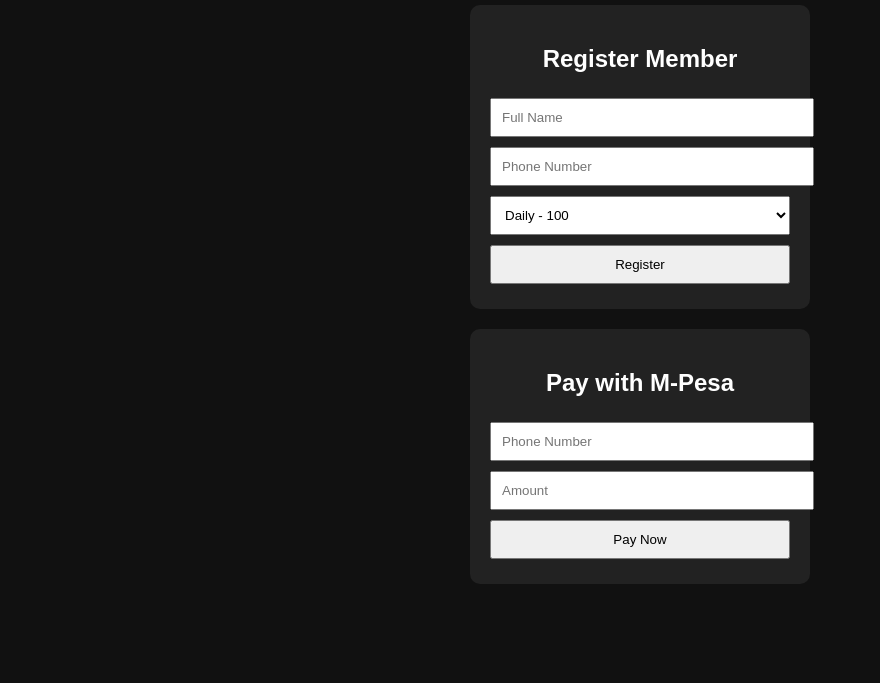
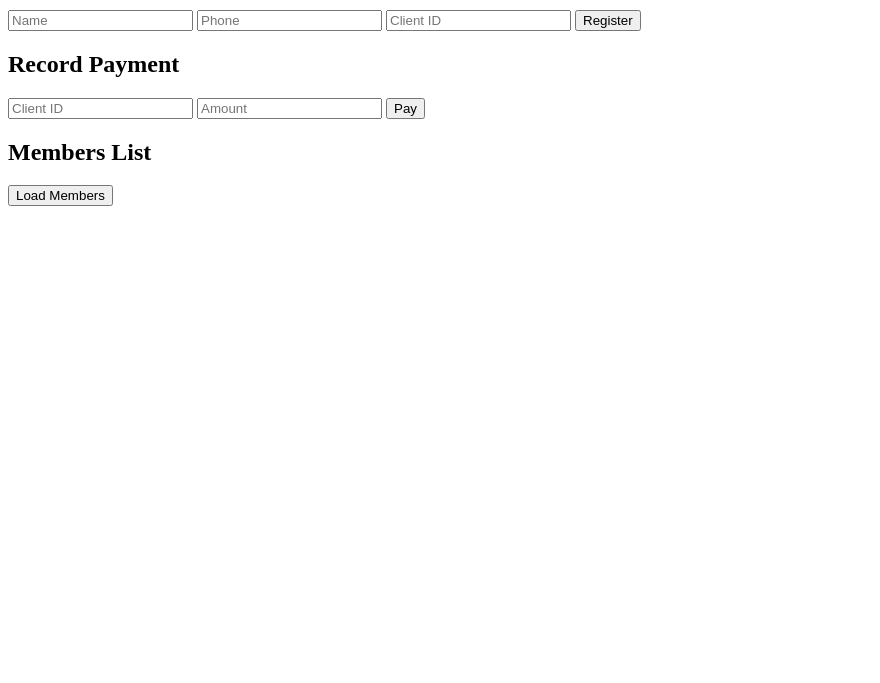
Before and after one commit to alex-1664/digitech-fitness-lab, a website: page public/index.html in a window 1280 px wide. Shown: the part 117-800 px from the top of the page, without its empty margins (0-880 px from the left). Drawn offline with Linux system fonts and the light colour scheme.

Commit message:
Refactor index.html for registration and payment

```diff
--- a/public/index.html
+++ b/public/index.html
@@ -1,32 +1,69 @@
 <!DOCTYPE html>
 <html>
 <head>
-  <title>Digitech Fitness Lab - Ishiara Branch</title>
-  <link rel="stylesheet" href="style.css">
+  <title>Digitech Fitness Lab</title>
 </head>
 <body>
 
-<h1>DIGITECH FITNESS LAB</h1>
-<h3>Ishiara Branch</h3>
+<h1>Digitech Fitness Lab - Ishiara Branch</h1>
 
-<div class="card">
-  <h2>Register Member</h2>
-  <input type="text" id="name" placeholder="Full Name">
-  <input type="text" id="phone" placeholder="Phone Number">
-  <select id="plan">
-    <option value="Daily">Daily - 100</option>
-    <option value="Monthly">Monthly - 2000</option>
-  </select>
-  <button onclick="register()">Register</button>
-</div>
+<h2>Register Member</h2>
+<input type="text" id="name" placeholder="Name">
+<input type="text" id="phone" placeholder="Phone">
+<input type="text" id="clientId" placeholder="Client ID">
+<button onclick="register()">Register</button>
 
-<div class="card">
-  <h2>Pay with M-Pesa</h2>
-  <input type="text" id="mpesaPhone" placeholder="Phone Number">
-  <input type="number" id="amount" placeholder="Amount">
-  <button onclick="pay()">Pay Now</button>
-</div>
+<h2>Record Payment</h2>
+<input type="text" id="payClientId" placeholder="Client ID">
+<input type="number" id="amount" placeholder="Amount">
+<button onclick="pay()">Pay</button>
 
-<script src="script.js"></script>
+<h2>Members List</h2>
+<button onclick="loadMembers()">Load Members</button>
+<ul id="membersList"></ul>
+
+<script>
+async function register() {
+  const name = document.getElementById("name").value;
+  const phone = document.getElementById("phone").value;
+  const clientId = document.getElementById("clientId").value;
+
+  await fetch("/register", {
+    method: "POST",
+    headers: { "Content-Type": "application/json" },
+    body: JSON.stringify({ name, phone, clientId })
+  });
+
+  alert("Member Registered");
+}
+
+async function pay() {
+  const clientId = document.getElementById("payClientId").value;
+  const amount = document.getElementById("amount").value;
+
+  await fetch("/pay", {
+    method: "POST",
+    headers: { "Content-Type": "application/json" },
+    body: JSON.stringify({ clientId, amount })
+  });
+
+  alert("Payment Recorded");
+}
+
+async function loadMembers() {
+  const res = await fetch("/members");
+  const data = await res.json();
+
+  const list = document.getElementById("membersList");
+  list.innerHTML = "";
+
+  data.forEach(member => {
+    const li = document.createElement("li");
+    li.textContent = `${member.name} - ${member.status} - Expiry: ${member.expiry || "N/A"}`;
+    list.appendChild(li);
+  });
+}
+</script>
+
 </body>
 </html>
```
